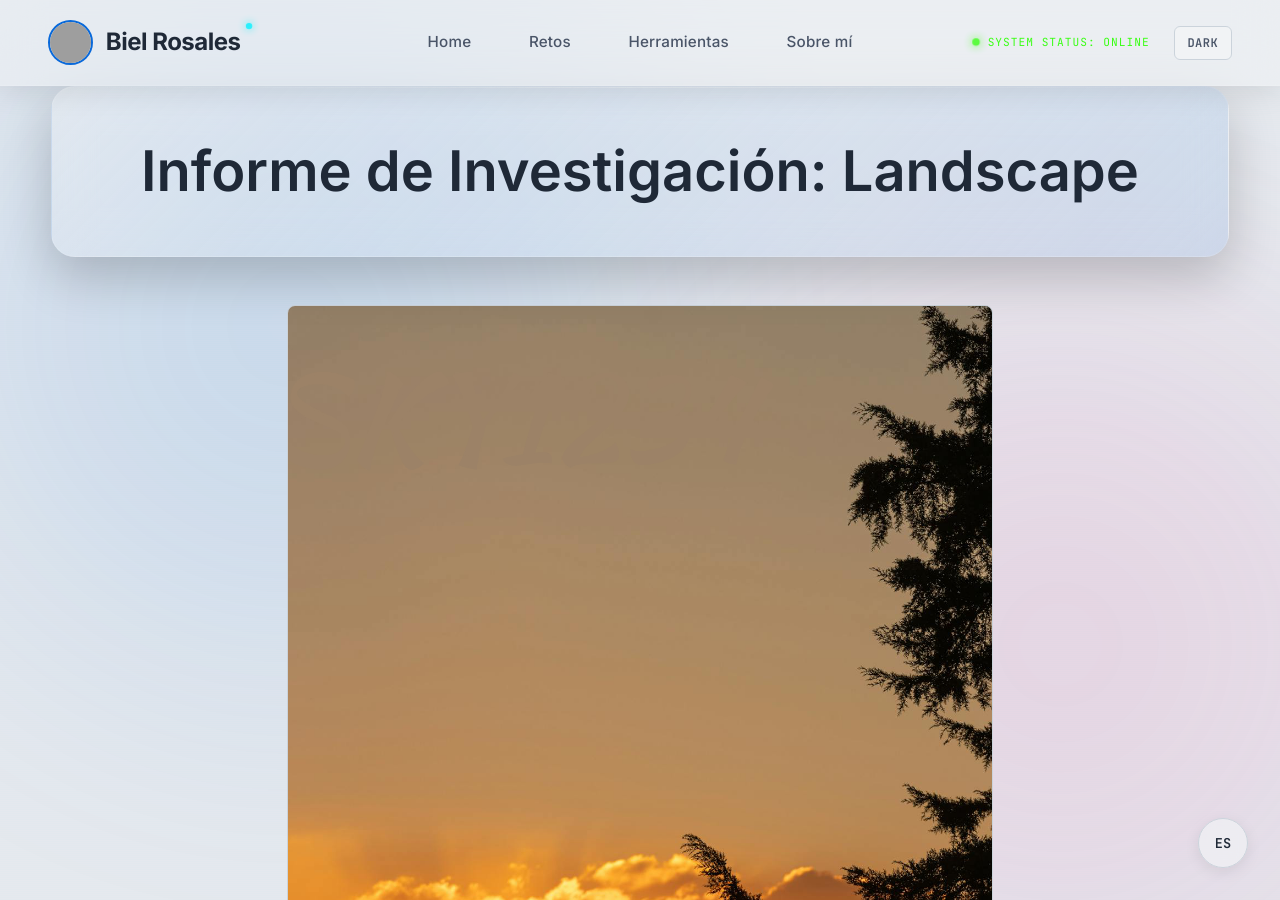
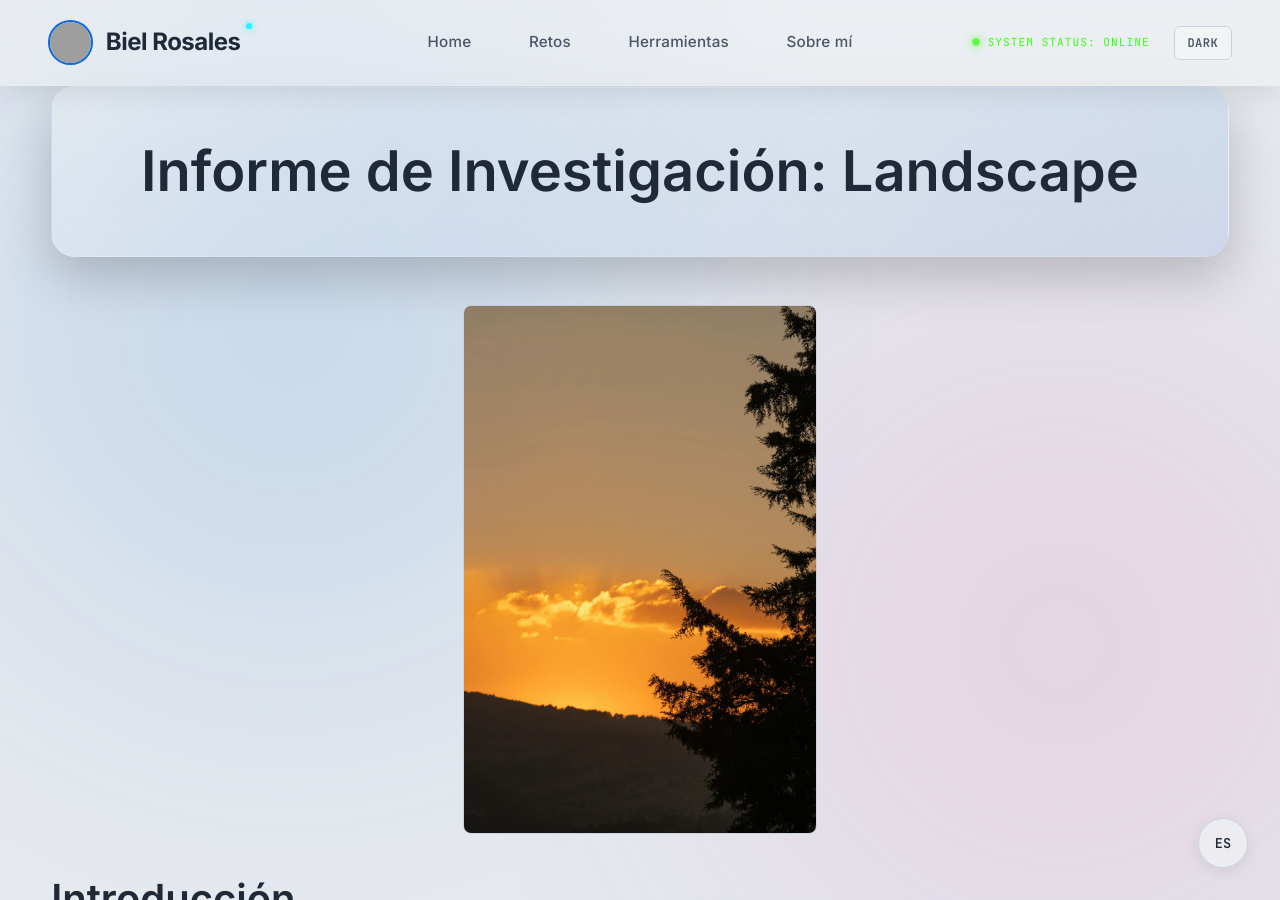
Before and after one commit to kbbaa/kbbaa.github.io, a Jekyll site: the page built from _posts/2026-02-11-landscape.md, in a window 1280 px wide and 900 px high. Built offline with Jekyll 4.4.1, drawn with Linux system fonts in a browser that asks for light colours; grey boxes are pictures that could not be loaded.

Commit message:
Update 2026-02-11-landscape.md

```diff
--- a/_posts/2026-02-11-landscape.md
+++ b/_posts/2026-02-11-landscape.md
@@ -10,7 +10,7 @@ tags: [uk-osint, osint, esteganografia, forense]
 </div>
 
 <div style="text-align: center; margin: 2rem 0;">
-  <img src="{{ '/assets/img/Landscape.jpg' | relative_url }}" alt="Imagen Landscape" style="max-width: 60%; height: auto; border-radius: 8px; border: 1px solid var(--border-color);">
+  <img src="{{ '/assets/img/Landscape.jpg' | relative_url }}" alt="Imagen Landscape" style="max-width: 30%; height: auto; border-radius: 8px; border: 1px solid var(--border-color);">
 </div>
 
 ## Introducción
@@ -18,7 +18,7 @@ tags: [uk-osint, osint, esteganografia, forense]
 En este ejercicio partimos de una imagen en la que sabemos que existe texto oculto, aunque a simple vista apenas es perceptible. Si observamos con atención la zona del cielo, podemos distinguir ligeras variaciones de tonalidad en el gris, lo que sugiere la presencia de caracteres muy difuminados.
 
 <div style="text-align: center; margin: 2rem 0;">
-  <img src="{{ '/assets/img/Landscape1.jpg' | relative_url }}" alt="Análisis de tonalidad" style="max-width: 60%; height: auto; border-radius: 8px; border: 1px solid var(--border-color);">
+  <img src="{{ '/assets/img/Landscape1.jpg' | relative_url }}" alt="Análisis de tonalidad" style="max-width: 30%; height: auto; border-radius: 8px; border: 1px solid var(--border-color);">
 </div>
 
 ## Análisis y Proceso
```
